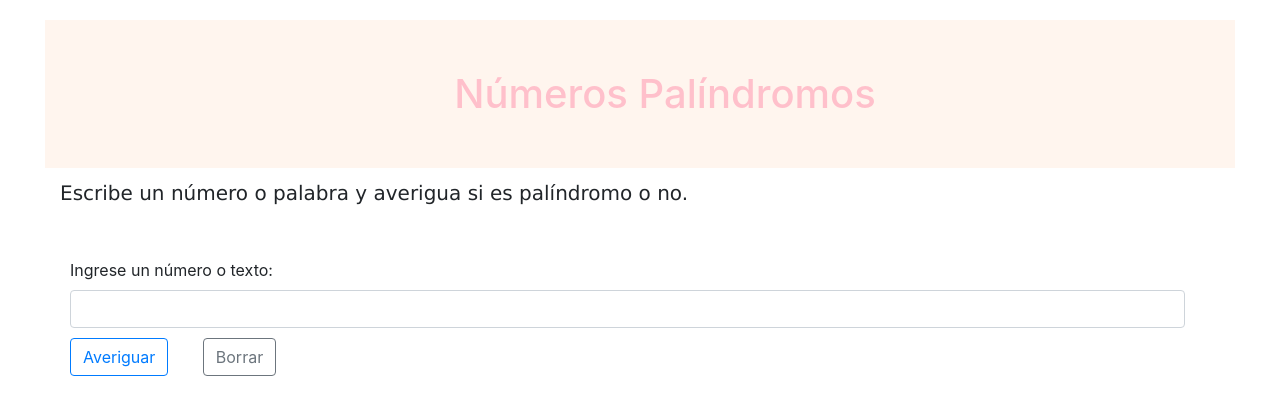
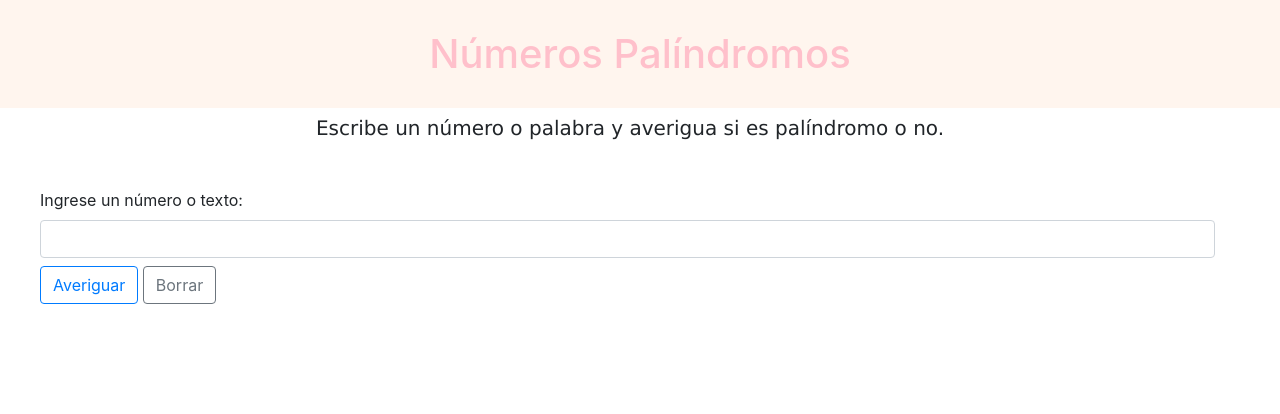
Before and after one commit to MistyBlunch/palindrome_numbers, a plain HTML site: page index.html in a window 1280 px wide. Drawn offline with nearby package versions, Linux system fonts and the light colour scheme.

Commit message:
:octocat: CSS modified

```diff
--- a/desing.css
+++ b/desing.css
@@ -1,12 +1,13 @@
+body {
+  margin: 0;
+}
 
-body{
-    margin: 20px 30px 20px 30px;
+header .container-fluid {
 }
 
 h1 {
+  padding: 30px 0;
   background-color: seashell;
-    padding: 50px 30px 50px 80px;
-
   color: pink;
   text-align: center;
 }
@@ -15,14 +16,16 @@ p {
   margin: 10px 50px 20px 30px;
   font-family: Verdana, Geneva, Tahoma, sans-serif;
   font-size: 20px;
+  line-height: 20px;
+  text-align: center;
 }
 
-.col-xs-4{
-    margin: 10px 35px 10px 20px ;
+.col-xs-4 {
+  margin: 10px 35px 10px 20px;
   padding: 30px 30px 10px 20px;
   text-align: left;
 }
 
-.btn{
-    margin: 10px 30px 10px 0px;
+.btn {
+  margin: 0.5rem auto;
 }
--- a/index.html
+++ b/index.html
@@ -19,8 +19,8 @@
 <body>
 
     <header>
-        <div class="container-fluid">
-                <h1>Números Palíndromos</h1>
+        <div class="container-fluid p-0">
+            <h1>Números Palíndromos</h1>
         </div>
     </header>
 
```
Lines whose indentation alone changed are shown as unchanged.
